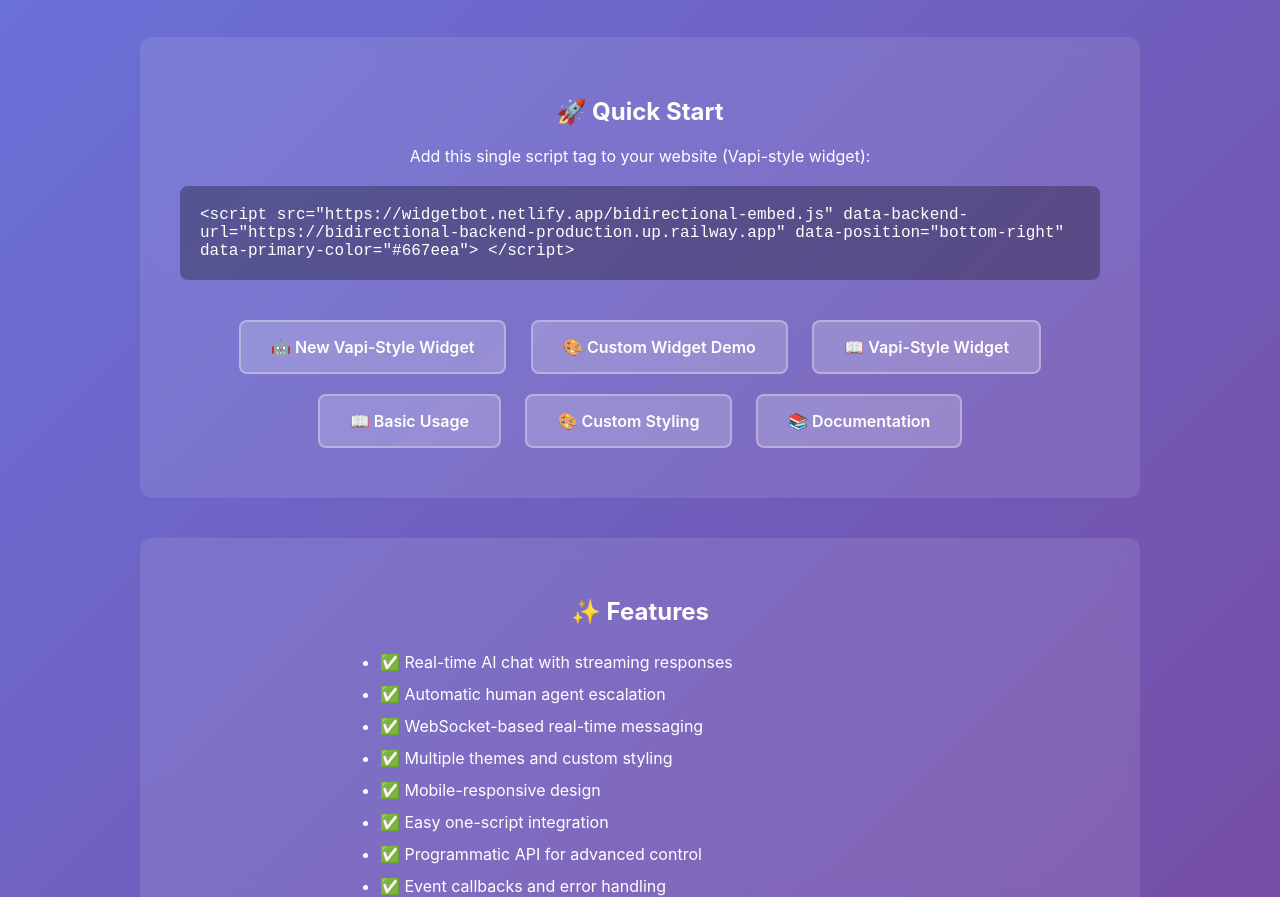
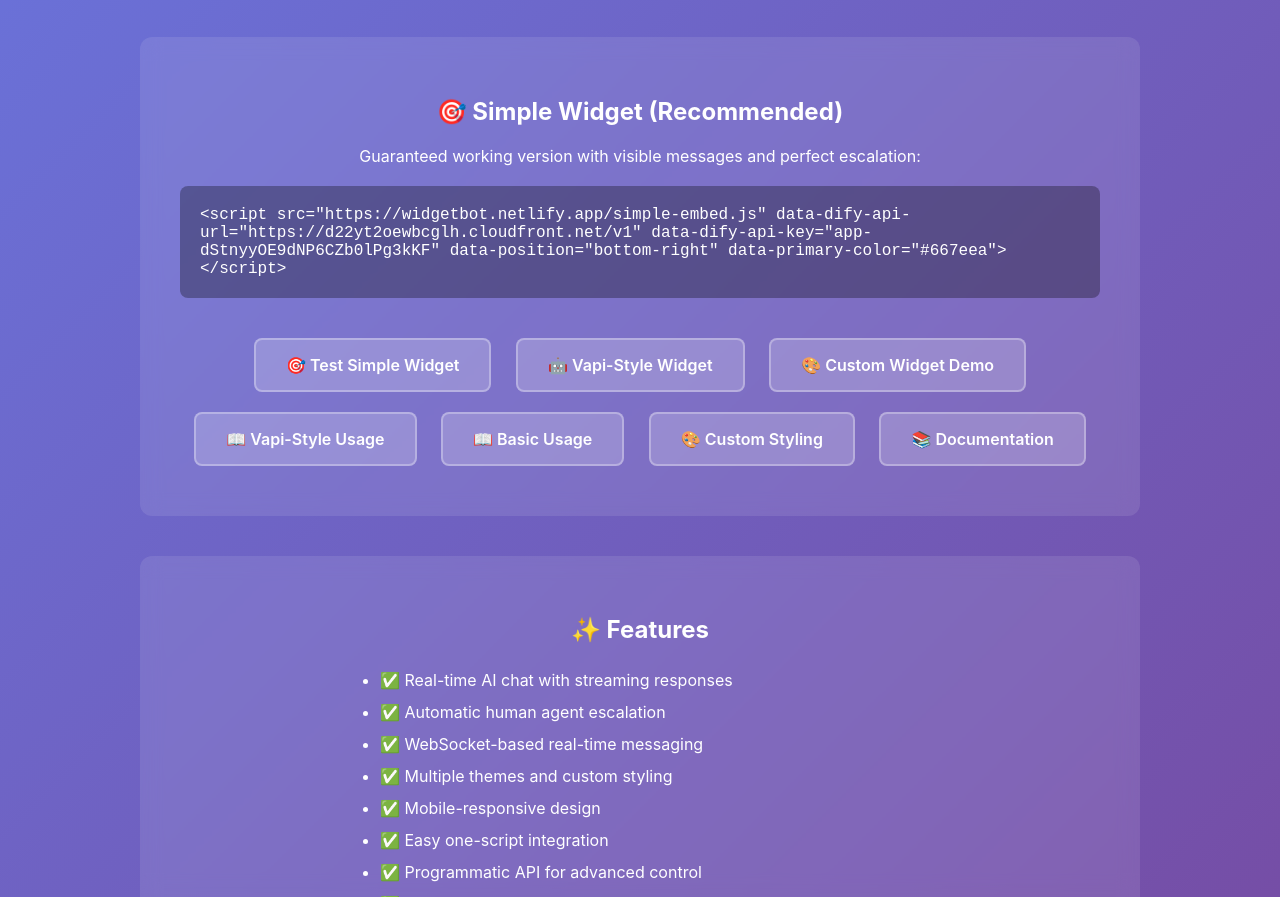
Before and after one commit to vamsikris7000/Voice, a plain HTML site: page index.html in a window 1280 px wide. Shown: the part 831-1728 px from the top of the page. Drawn offline with Linux system fonts and the light colour scheme.

Commit message:
Update index.html to feature simple widget as recommended option
- Made simple widget the primary recommendation
- Added direct link to simple-test.html
- Updated quick start section to showcase simple widget
- Simple widget guarantees message visibility and working escalation

```diff
--- a/index.html
+++ b/index.html
@@ -142,21 +142,23 @@
         </div>
 
         <div class="demo-section">
-            <h2>🚀 Quick Start</h2>
-            <p>Add this single script tag to your website (Vapi-style widget):</p>
+            <h2>🎯 Simple Widget (Recommended)</h2>
+            <p>Guaranteed working version with visible messages and perfect escalation:</p>
             <div class="code-block">
 &lt;script
-    src="https://widgetbot.netlify.app/bidirectional-embed.js"
-    data-backend-url="https://bidirectional-backend-production.up.railway.app"
+    src="https://widgetbot.netlify.app/simple-embed.js"
+    data-dify-api-url="https://d22yt2oewbcglh.cloudfront.net/v1"
+    data-dify-api-key="app-dStnyyOE9dNP6CZb0lPg3kKF"
     data-position="bottom-right"
     data-primary-color="#667eea"&gt;
 &lt;/script&gt;
             </div>
 
             <div style="margin-top: 30px;">
-                <a href="examples/bidirectional-widget-demo.html" class="button">🤖 New Vapi-Style Widget</a>
+                <a href="simple-test.html" class="button">🎯 Test Simple Widget</a>
+                <a href="examples/bidirectional-widget-demo.html" class="button">🤖 Vapi-Style Widget</a>
                 <a href="examples/custom-widget-demo.html" class="button">🎨 Custom Widget Demo</a>
-                <a href="examples/vapi-style-usage.html" class="button">📖 Vapi-Style Widget</a>
+                <a href="examples/vapi-style-usage.html" class="button">📖 Vapi-Style Usage</a>
                 <a href="examples/basic-usage.html" class="button">📖 Basic Usage</a>
                 <a href="examples/custom-styling.html" class="button">🎨 Custom Styling</a>
                 <a href="README.md" class="button">📚 Documentation</a>
```
